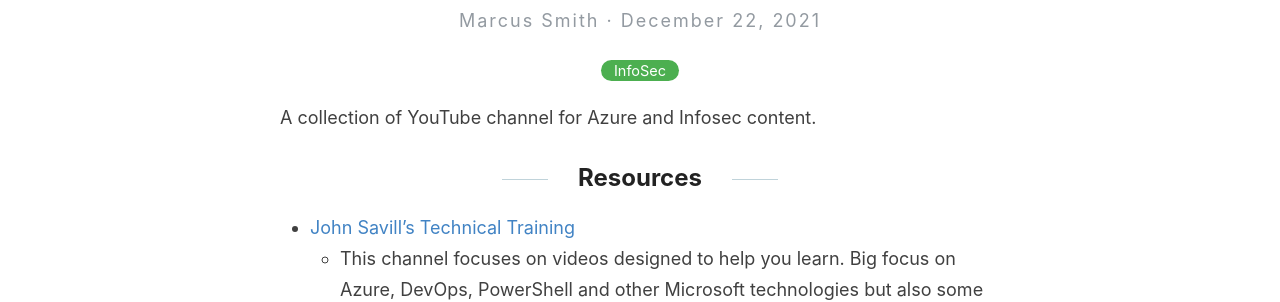
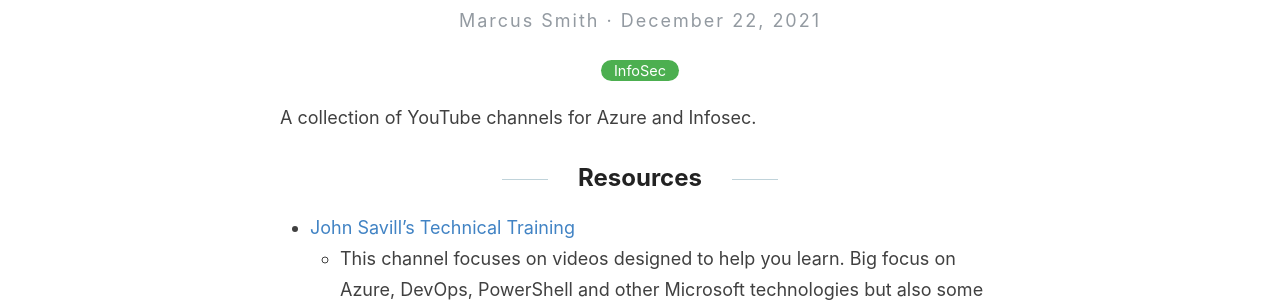
Before and after one commit to spooters/spooters.github.io, a Jekyll site: the page built from _posts/2021-12-22-Top-YouTube-Security-Resources.md, in a window 1280 px wide. Shown: the part 239-541 px from the top of the page. Built offline with Jekyll 4.4.1, drawn with Linux system fonts in a browser that asks for light colours.

Commit message:
Update 2021-12-22-Top-YouTube-Security-Resources.md

```diff
--- a/_posts/2021-12-22-Top-YouTube-Security-Resources.md
+++ b/_posts/2021-12-22-Top-YouTube-Security-Resources.md
@@ -4,7 +4,7 @@ title:  YouTube Security Resources
 categories: [InfoSec]
 ---
 
-A collection of YouTube channel for Azure and Infosec content.
+A collection of YouTube channels for Azure and Infosec.
 
 ## Resources
 
```
